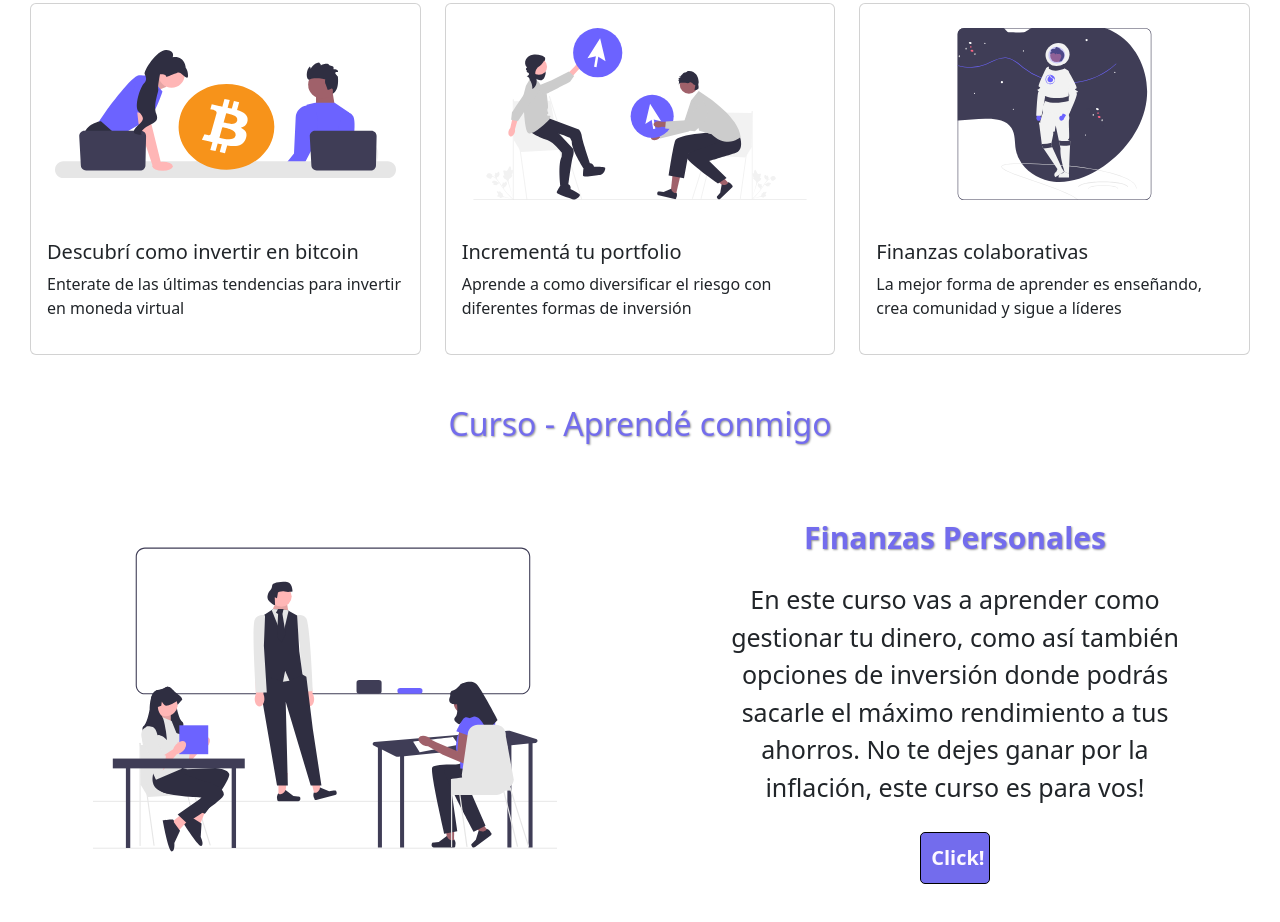
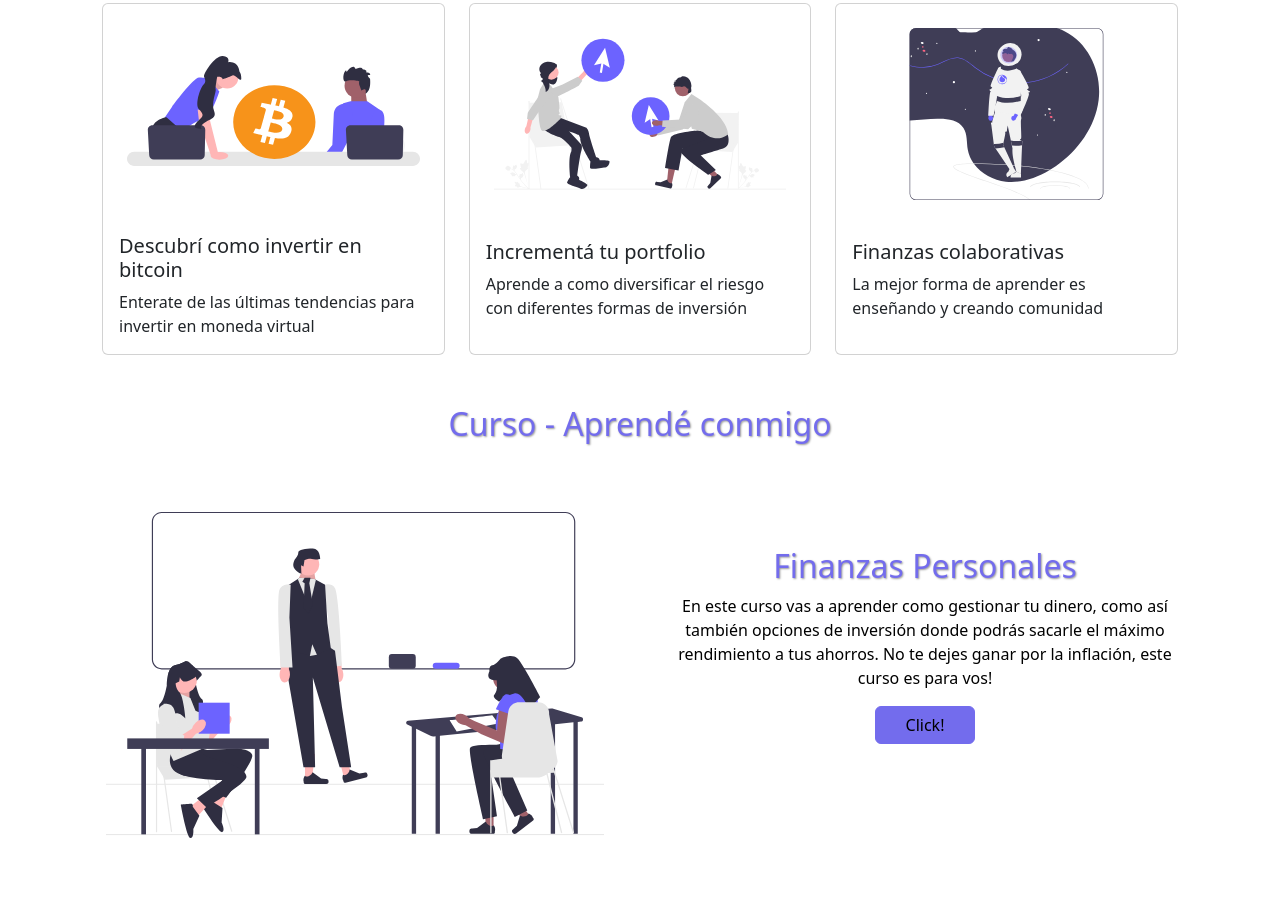
Before and after one commit to rosendoalves/digitalnao_reto, a website: page public/index.html in a window 1280 px wide. Shown: the part 818-1740 px from the top of the page. Drawn offline with nearby package versions, Linux system fonts and the light colour scheme.

Commit message:
section course completed with bootstrap

```diff
--- a/public/index.html
+++ b/public/index.html
@@ -48,7 +48,7 @@
     <section id= "tutoriales" class="post">
         <h2 class="text-center text-primary ">Publicaciones Recientes</h2>
     <br>
-<div class="contenedor">
+<div class="container">
     <div class="row justify-content-around mx-2">
         <div class="col-md-4 col-sm-6 col-12 mt-4">
             <div class="card" style="height: 22rem;">
@@ -73,7 +73,7 @@
                 <img src="./assets/img/astro.svg"  width="220" height="220"class="card-img-top p-4" alt="post3">
                 <div class="card-body">
                   <h5 class="card-title">Finanzas colaborativas</h5>
-                  <p class="card-text">La mejor forma de aprender es enseñando, crea comunidad y sigue a líderes</p>
+                  <p class="card-text">La mejor forma de aprender es enseñando y creando comunidad</p>
                 </div>
               </div>
         </div>
@@ -83,22 +83,29 @@
     <section id="cursos" class="curso">
         <h2 class="text-center text-primary">Curso - Aprendé conmigo</h2>
 <br>
-<div class="contenedor">
-    <div class="elemento-curso">
-            <img src="./assets/img/classes.svg" alt="clase">
+<div class="container">
+    <div class="row d-flex justify-content-around">
+        <div class="col-sm-6 col-12">
+            <div class="card border-0" style="height: 25rem;">
+                <img src="./assets/img/classes.svg"  width="100%" height="100%" class="card-img-top p-4" alt="post3">
+            </div>
+        </div>
+        <div class="col-sm-6 col-12">
+            <div class="card border-0 d-flex " style="height: 25rem;">
+                <div class="card-body text-center mt-5">
+                    <h2 class="text-center text-primary my-2">Finanzas Personales</h2>
+                    <p class="text-center text-black my-2">En este curso vas a aprender como gestionar tu dinero, como así también opciones de inversión donde podrás sacarle el máximo rendimiento a tus ahorros. No te dejes ganar por la inflación, este curso es para vos!</p>
+                    <a class="btn btn-primary my-2" style="width: 100px;" type="button" href="https://www.youtube.com" target="_blank">Click!</a>
+                </div>
+              </div>
+        </div>
     </div>
-    <div class="elemento-curso">
-        <h2>Finanzas Personales</h2>
-        <p>En este curso vas a aprender como gestionar tu dinero, como así también opciones de inversión donde podrás sacarle el máximo rendimiento a tus ahorros. No te dejes ganar por la inflación, este curso es para vos!</p>
-        <a type="button" href="https://www.youtube.com" target="_blank">Click!</a>
-    </div>
-
 </div>
     </section>
     <section id="about">
         <h2 class="text-center text-primary">Mi historia</h2>
         <br>
-        <div class="contenedor">
+        <div class="container">
 
             <div class="elemento-curso">
                 <h2>Caroline Sada</h2>
--- a/public/style.css
+++ b/public/style.css
@@ -56,7 +56,7 @@ h2 {
   justify-content: space-around;
 }
 
-.elemento {
+/* .elemento {
     width: 25.00%;
     margin: 10px;
     padding: 20px;
@@ -81,7 +81,7 @@ h2 {
 
   .elemento p {
     font-size: 1rem;
-  }
+  } */
 
 section {
     margin-top: 50px;
```
